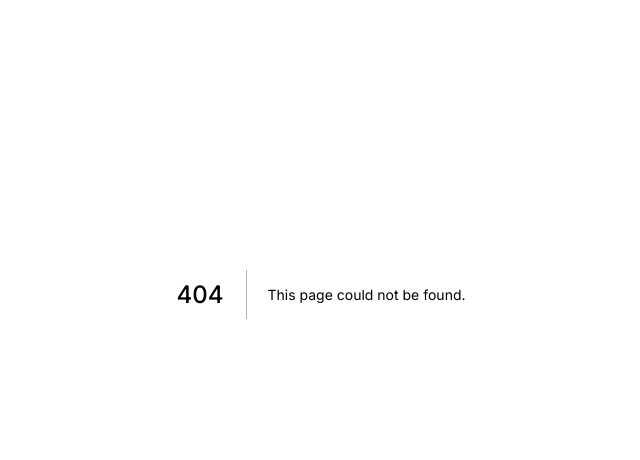
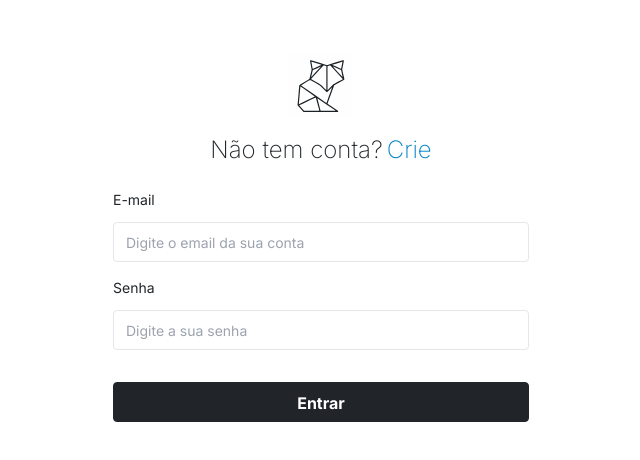
Before and after one commit to Projeto-Agro-Lab-UniBH/ORI, a Next.js app: page /sign-in in a window 1280 px wide. Before the commit this address had no page. Shown: the part 106-566 px from the top of the page, without its empty margins (319-959 px from the left). Built offline with nearby package versions, Linux system fonts and the light colour scheme.

Commit message:
Finished implemetation

```diff
--- /dev/null
+++ b/src/pages/sign-in/index.tsx
@@ -0,0 +1,102 @@
+import Image from "next/image";
+import Link from "next/link";
+import { useAuthContext } from "../../contexts/AuthContext";
+import { useForm } from "react-hook-form";
+import { z } from "zod";
+import { zodResolver } from "@hookform/resolvers/zod"
+
+const signFormSchema = z.object({
+  email: z.string().nonempty('O e-mail é obrigatório').email('Formato de e-mail inválido'),
+  password: z.string().nonempty('A senha é obrigatória')
+})
+
+type signInFormData = z.infer<typeof signFormSchema>
+
+export default function SignIn() {
+  const { signIn } = useAuthContext();
+  const {
+    register,
+    handleSubmit,
+    formState: { errors }
+  } = useForm<signInFormData>({
+    resolver: zodResolver(signFormSchema)
+  });
+
+  async function send({ email, password }: signInFormData) {
+    await signIn({
+      email,
+      password
+    });
+  }
+
+  return (
+    <div className="w-[416px] absolute top-40 left-1/2 -translate-x-1/2 max-[448px]:w-[368px] max-[400px]:w-[360px]">
+      <div className="w-full flex flex-col gap-6">
+        <div className="ml-auto mr-auto text-center flex flex-col gap-4">
+          <div className="w-full flex flex-col gap-[6px]">
+            <Image
+              src="/orifox.svg"
+              width={64}
+              height={64}
+              alt="Orifox-Icon"
+            />
+          </div>
+          <div className="w-full flex items-center justify-center gap-1">
+            <p className="text-brand-standard-black text-2xl font-extralight">Não tem conta?</p>
+            <Link href="/sign-up">
+              <a className="text-2xl text-sky-600 no-underline font-extralight">Crie</a>
+            </Link>
+          </div>
+        </div>
+        <form onSubmit={handleSubmit(send)}>
+          <div className="w-full flex flex-col mb-8 gap-4">
+            <div className="w-full flex flex-col">
+              <label
+                htmlFor="email"
+                className="w-full mb-3 text-sm font-normal text-brand-standard-black"
+              >
+                E-mail
+              </label>
+              <input
+                type="email"
+                className="w-full h-10 rounded border border-solid border-gray-200 py-3 px-3 font-normal text-sm text-brand-standard-black bg-white focus:outline-none"
+                placeholder="Digite o email da sua conta"
+                {...register('email')}
+              />
+              {errors.email && <span className="w-full mt-1 flex items-center font-normal text-sm text-red-500">{errors.email.message}</span>}
+            </div>
+            <div className="w-full flex flex-col">
+              <label
+                htmlFor="password"
+                className="w-full mb-3 text-sm font-normal text-brand-standard-black"
+              >
+                Senha
+              </label>
+              <input
+                type="password"
+                className="w-full h-10 rounded border border-solid border-gray-200 py-3 px-3 font-normal text-sm text-brand-standard-black bg-white focus:outline-none"
+                placeholder="Digite a sua senha"
+                {...register('password')}
+              />
+              {errors.password && <span className="w-full mt-1 flex items-center font-normal text-sm text-red-500">{errors.password.message}</span>}
+            </div>
+          </div>
+          <div className="w-full flex justify-center">
+            <button
+              type="submit"
+              className="w-full h-10 bg-brand-standard-black py-2 px-16 text-base font-bold text-white outline-none overflow-hidden rounded hover:bg-white border-solid border-brand-standard-black border hover:text-brand-standard-black cursor-pointer"
+            >
+              Entrar
+            </button>
+          </div>
+          {/* <span className="w-full h-8 flex justify-center mt-3 text-sm font-normal text-gray-500">
+            Esqueceu seu acesso?{" "}
+            <Link href="/reset-password">
+              <a className="no-underline text-sky-600">Recupere-o</a>
+            </Link>
+          </span> */}
+        </form>
+      </div>
+    </div>
+  );
+}
```
